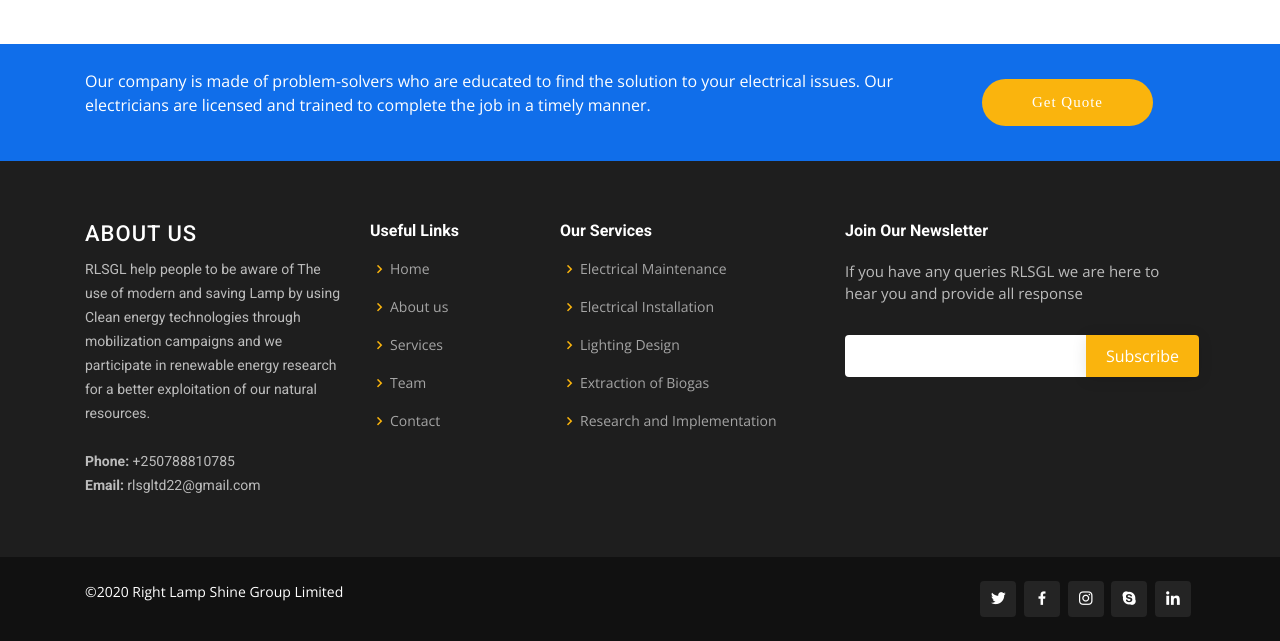
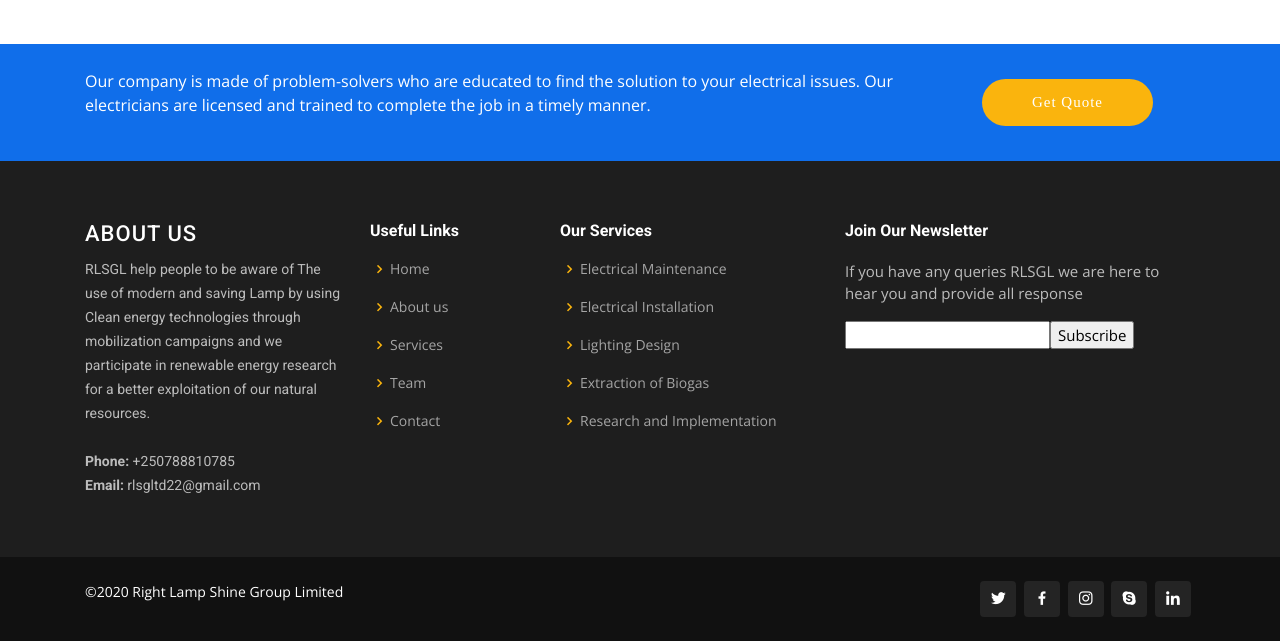
Before and after one commit to Diane10/RLSGL, a plain HTML site: page contact.html in a window 1280 px wide. Shown: the part 1170-1811 px from the top of the page. Drawn offline with nearby package versions, Linux system fonts and the light colour scheme.

Commit message:
Update contact.html

```diff
--- a/contact.html
+++ b/contact.html
@@ -368,9 +368,7 @@
             <h4>Join Our Newsletter</h4>
             <p>If you have any queries RLSGL we are here to hear you and provide all response</p>
 
-            <form action="contact.html" method="post">
-              <input type="email" id="emails" name="email"><input type="submit" id="subscribe" value="Subscribe">
-            </form>
+             <input type="email" id="emailsub" name="email" required><input type="submit" id="sub" value="Subscribe">
           </div>
 
         </div>
```
